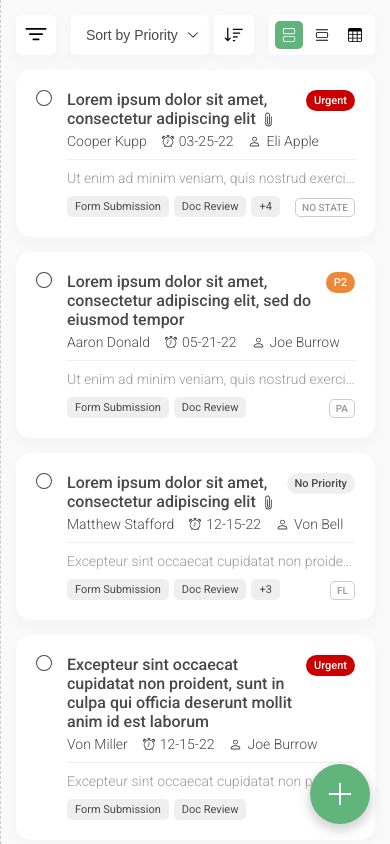
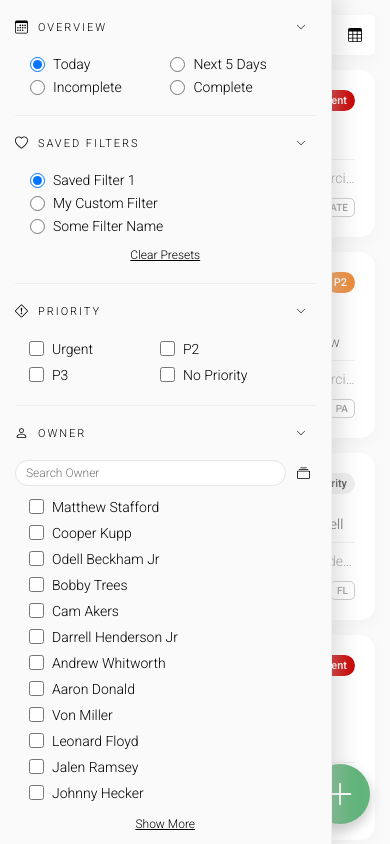
Before and after one commit to dchoi87/akute-health, a React (Create React App) app: page / in a window 390 px wide. Both pictures are taken after a click on the button 36 px from the left and 35 px from the top of the page. Built offline with nearby package versions, Linux system fonts and the light colour scheme.

Commit message:
Mobile Menu

```diff
--- a/src/components/tasks/index.js
+++ b/src/components/tasks/index.js
@@ -17,6 +17,7 @@ const Tasks = () => {
   const showDesktopView = useContainerQuery(taskRef);
   const [viewOption, setViewOption] = useState("comfortable");
   const [isDesc, setSortOrder] = useState(true);
+  const [isOpen, setFilterVisibility] = useState(false);
 
   const handleViewOptions = ({ target }) => {
     setViewOption(target.id);
@@ -26,9 +27,13 @@ const Tasks = () => {
     setSortOrder(!isDesc);
   };
 
+  const handleFilterMenu = () => {
+    setFilterVisibility(!isOpen);
+  };
+
   return (
     <div className={styles.tasks}>
-      <SideBar />
+      <SideBar isOpen={isOpen} />
       <div className={styles.container} ref={taskRef}>
         <div className={styles.content}>
           <div className={styles.utility}>
@@ -36,7 +41,7 @@ const Tasks = () => {
               <PlusLg />
               <span>Add Task</span>
             </Button>
-            <Button type="filters">
+            <Button type="filters" onClick={handleFilterMenu}>
               <Filter />
             </Button>
             <div className={styles.tools}>
--- a/src/components/tasks/pagination/index.module.css
+++ b/src/components/tasks/pagination/index.module.css
@@ -13,7 +13,7 @@
   border-radius: 7px;
   box-shadow: 0px 5px 10px 2px #efefef73;
   font-weight: 700;
-  width: 70%;
+  width: 60%;
 }
 .pagination div {
   display: flex;
--- a/src/components/tasks/sidebar/index.js
+++ b/src/components/tasks/sidebar/index.js
@@ -1,4 +1,5 @@
 import React, { useState } from "react";
+import classNames from "classnames";
 import { ChevronDown, ChevronRight, Collection } from "react-bootstrap-icons";
 import Button from "../common/button";
 import Checkbox from "../common/checkbox";
@@ -39,9 +40,13 @@ const Section = ({ children, title, id }) => {
   );
 };
 
-const SideBar = () => {
+const SideBar = ({ isOpen }) => {
   return (
-    <div className={styles.container}>
+    <div
+      className={classNames(styles.container, {
+        [styles.open]: isOpen,
+      })}
+    >
       <Section title="Overview" id="overview">
         <div className={styles.overview}>
           {overview.map((item, i) => {
--- a/src/components/tasks/sidebar/index.module.css
+++ b/src/components/tasks/sidebar/index.module.css
@@ -4,6 +4,8 @@
   border-right: 1px solid #efefef;
   height: 100vh;
   overflow: auto;
+  background: #fafafa;
+  z-index: 1;
 }
 .section {
   display: grid;
@@ -11,7 +13,6 @@
 }
 .section + .section {
   border-top: 1px solid #efefef;
-  /* margin-top: 20px; */
 }
 .overview {
   display: grid;
@@ -87,6 +88,15 @@
 .toolbar {
   display: flex;
 }
+/* modifiers */
+.open.container {
+  display: block;
+  position: absolute;
+  top: 0;
+  left: 0;
+  width: 85%;
+  box-shadow: 5px 0px 20px 3px #b9b9b973;
+}
 @media screen and (min-width: 960px) {
   .container {
     display: block;
```
